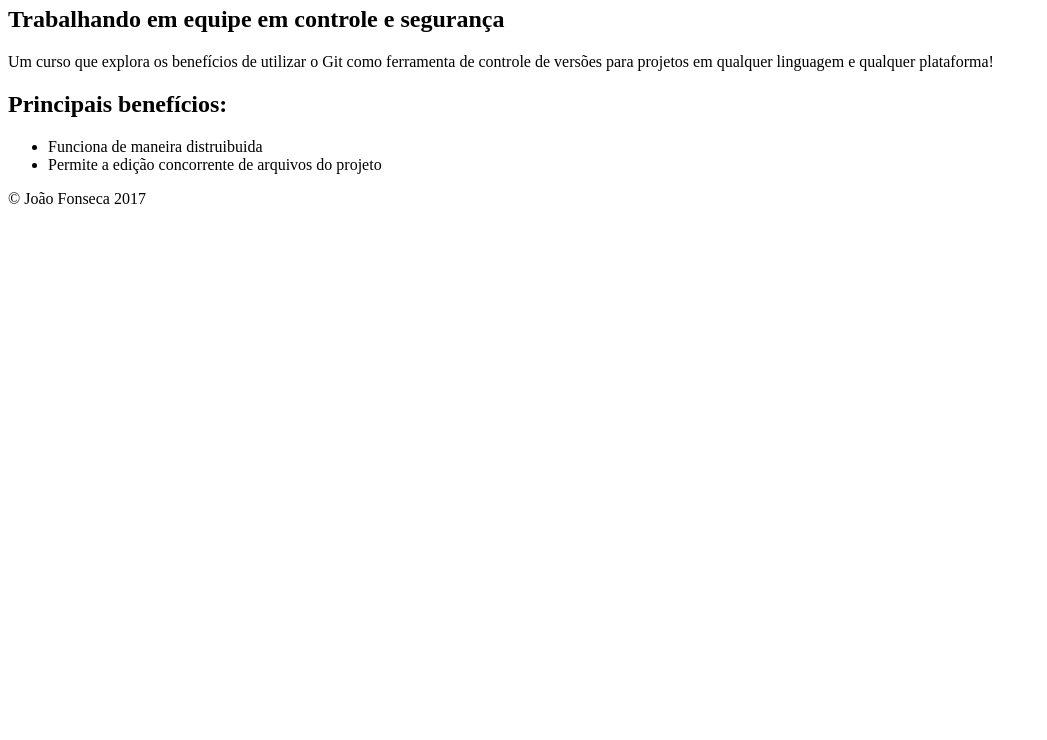
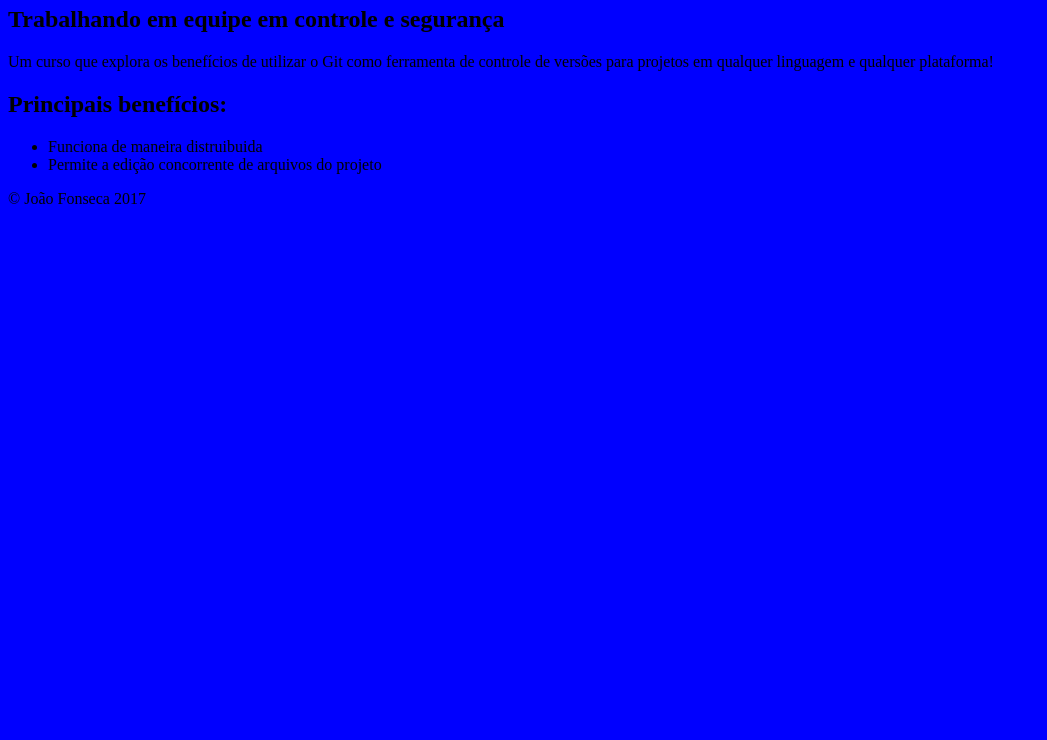
Before and after one commit to guilhermegalindo1/curso-git, a plain HTML site: page index.html in a window 1280 px wide. Shown: the part 60-800 px from the top of the page, without its empty margins (0-1047 px from the left). Drawn offline with Linux system fonts and the light colour scheme.

Commit message:
Iniciando o design/indo pra branch design

```diff
--- /dev/null
+++ b/estilo.css
@@ -0,0 +1,3 @@
+body{
+    background-color: blue;
+}
--- a/index.html
+++ b/index.html
@@ -1,5 +1,7 @@
 <html>
     <head>
+        <meta charset="UTF-8"/>
+        <link rel="stylesheet" href="estilo.css">
         <title>Blog</title>
 
     </head>
```
